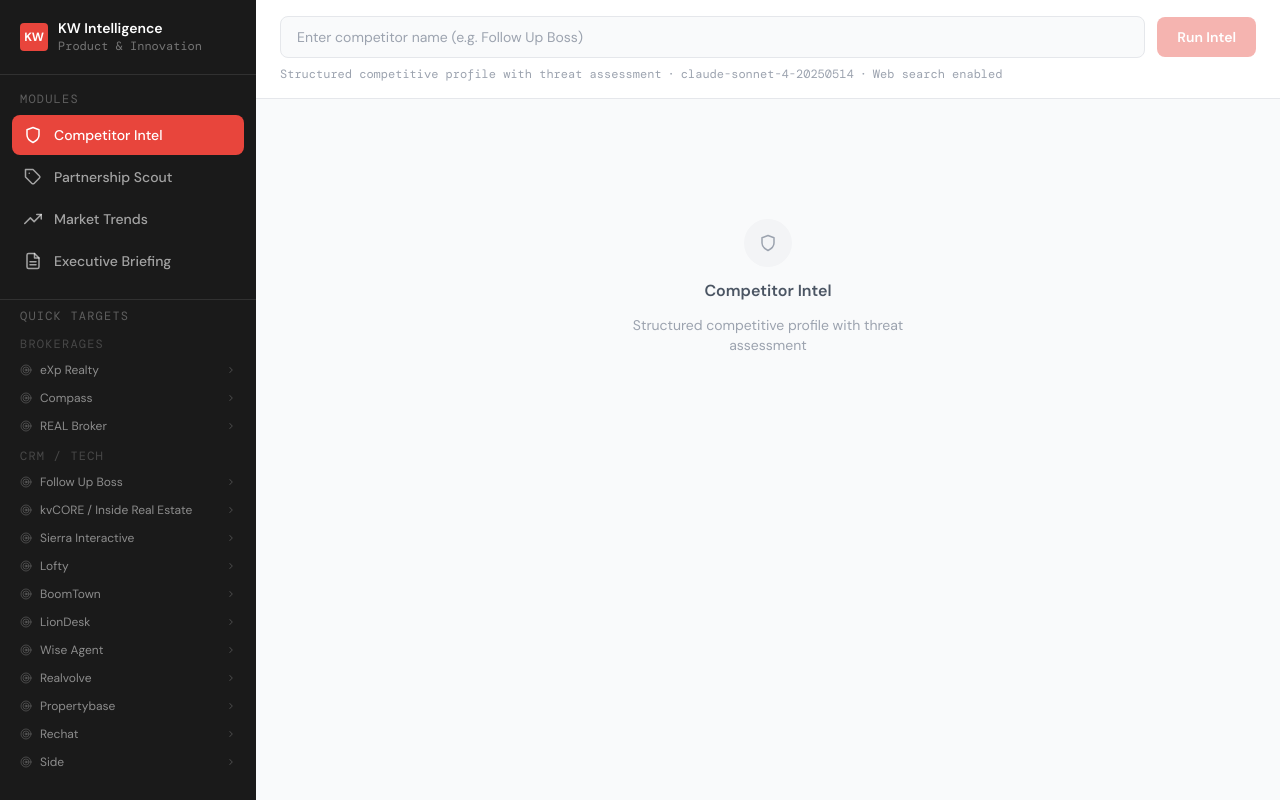
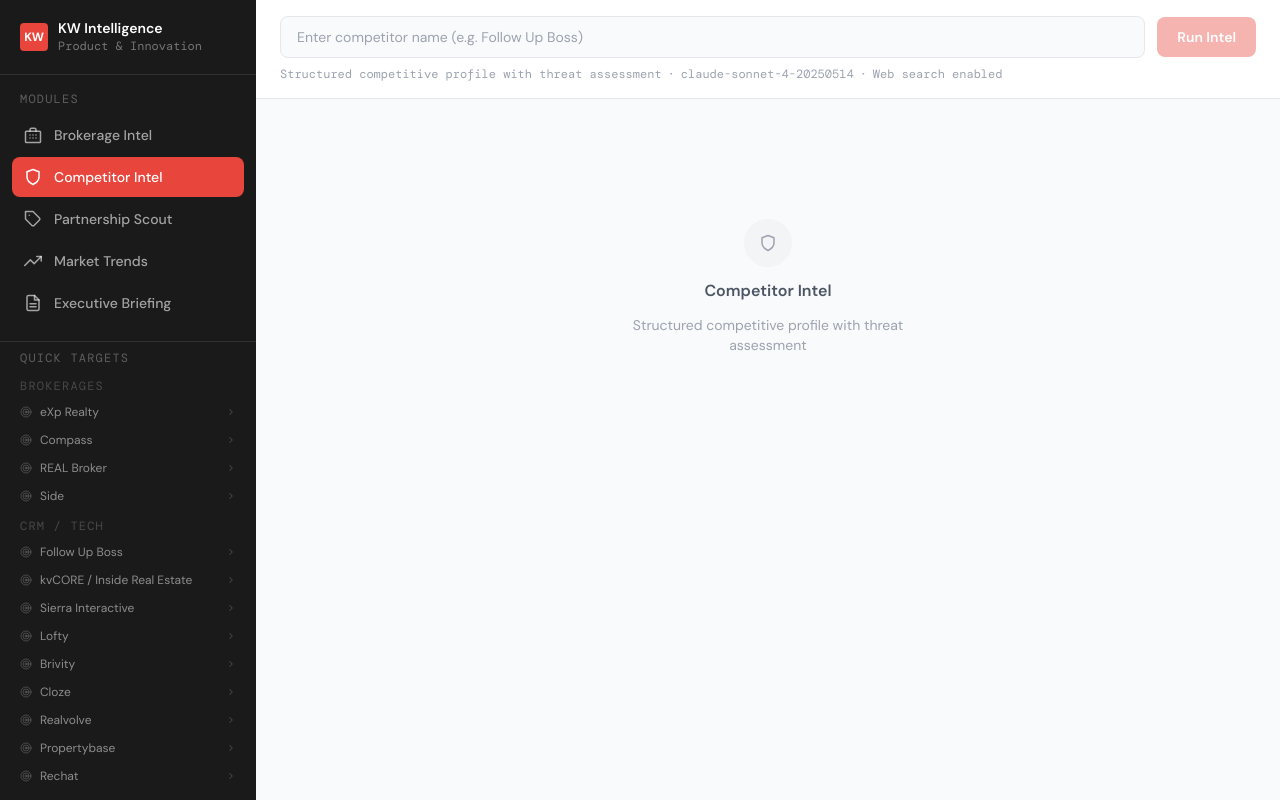
Before and after one commit to voorheesdn/kw-intel, a Next.js app: page / in a window 1280 px wide. Built offline with nearby package versions, Linux system fonts and the light colour scheme.

Commit message:
Add Brokerage Intel module; update Quick Targets with grouping and Brivity/Cloze

```diff
--- a/app/page.tsx
+++ b/app/page.tsx
@@ -4,7 +4,7 @@ import { useState } from 'react';
 
 // ─── Types ───────────────────────────────────────────────────────────────────
 
-type ModuleType = 'competitor' | 'partnership' | 'market' | 'briefing';
+type ModuleType = 'competitor' | 'brokerage' | 'partnership' | 'market' | 'briefing';
 type ImpactLevel = 'high' | 'medium' | 'low';
 
 interface CompetitorData {
@@ -17,6 +17,28 @@ interface CompetitorData {
     date: string;
   }>;
   strengths: string[];
+  weaknesses: string[];
+  threatToKW: string;
+  opportunityForKW: string;
+  signalsToWatch: string[];
+  materialityScore: number;
+}
+
+interface BrokerageData {
+  brokerage: string;
+  summary: string;
+  agentCount: string;
+  growthTrajectory: string;
+  splitModel: string;
+  techStack: string;
+  recentMoves: Array<{
+    title: string;
+    detail: string;
+    impact: ImpactLevel;
+    date: string;
+  }>;
+  recruitingStrategy: string;
+  agentValueProps: string[];
   weaknesses: string[];
   threatToKW: string;
   opportunityForKW: string;
@@ -91,6 +113,8 @@ type IntelData = CompetitorData | PartnershipData | MarketData | BriefingData;
 // ─── Constants ───────────────────────────────────────────────────────────────
 
 const SYSTEM_PROMPTS: Record<ModuleType, string> = {
+  brokerage:
+    "You are a competitive intelligence analyst specializing in real estate brokerage models. You work for Keller Williams' Agent Attraction and Product & Innovation teams. Your job is to profile competitor brokerages — focusing on their agent value proposition, growth trajectory, split and cap models, technology investments, and recruiting strategy as they compete with KW for agents. Respond ONLY with valid JSON (no markdown, no backticks, no preamble).",
   competitor:
     "You are a competitive intelligence analyst specializing in real estate technology. You work for Keller Williams' Product & Innovation team. Your job is to analyze a competitor and produce structured intelligence. You have deep knowledge of the real estate CRM and PropTech landscape. Respond ONLY with valid JSON (no markdown, no backticks, no preamble).",
   partnership:
@@ -102,6 +126,8 @@ const SYSTEM_PROMPTS: Record<ModuleType, string> = {
 };
 
 const MODULE_QUERIES: Record<ModuleType, (input: string) => string> = {
+  brokerage: (input) =>
+    `Profile "${input}" as a competitor brokerage to Keller Williams. Use web search to find current agent count, growth trajectory, split/cap model, technology stack, recruiting messaging, and recent strategic moves. Return structured JSON with this exact schema: {"brokerage": string, "summary": string, "agentCount": string, "growthTrajectory": string, "splitModel": string, "techStack": string, "recentMoves": [{"title": string, "detail": string, "impact": "high"|"medium"|"low", "date": string}], "recruitingStrategy": string, "agentValueProps": [string], "weaknesses": [string], "threatToKW": string, "opportunityForKW": string, "signalsToWatch": [string], "materialityScore": number}`,
   competitor: (input) =>
     `Analyze "${input}" as a competitor to Keller Williams in the real estate technology and CRM space. Use web search to find their latest product moves, pricing changes, funding rounds, partnerships, and agent adoption trends. Return structured JSON with this exact schema: {"competitor": string, "summary": string, "recentMoves": [{"title": string, "detail": string, "impact": "high"|"medium"|"low", "date": string}], "strengths": [string], "weaknesses": [string], "threatToKW": string, "opportunityForKW": string, "signalsToWatch": [string], "materialityScore": number}`,
   partnership: (input) =>
@@ -112,24 +138,28 @@ const MODULE_QUERIES: Record<ModuleType, (input: string) => string> = {
     `Produce an executive intelligence briefing on "${input}" for the VP of Product & Innovation at Keller Williams. Use web search for current intelligence. Return JSON: {"title": string, "date": string, "classification": "KW Internal — Confidential", "executiveSummary": string, "materialDevelopments": [{"development": string, "detail": string, "source": string, "materialityScore": number, "recommendedResponse": string}], "competitiveLandscape": string, "partnershipPipeline": string, "risksAndThreats": [{"risk": string, "detail": string, "likelihood": "high"|"medium"|"low", "impact": "high"|"medium"|"low"}], "recommendedAgenda": [string], "nextBriefingFocus": string}`,
 };
 
-const QUICK_TARGETS: { label: string; group: string }[] = [
-  { label: 'eXp Realty', group: 'Brokerages' },
-  { label: 'Compass', group: 'Brokerages' },
-  { label: 'REAL Broker', group: 'Brokerages' },
-  { label: 'Follow Up Boss', group: 'CRM / Tech' },
-  { label: 'kvCORE / Inside Real Estate', group: 'CRM / Tech' },
-  { label: 'Sierra Interactive', group: 'CRM / Tech' },
-  { label: 'Lofty', group: 'CRM / Tech' },
-  { label: 'BoomTown', group: 'CRM / Tech' },
-  { label: 'LionDesk', group: 'CRM / Tech' },
-  { label: 'Wise Agent', group: 'CRM / Tech' },
-  { label: 'Realvolve', group: 'CRM / Tech' },
-  { label: 'Propertybase', group: 'CRM / Tech' },
-  { label: 'Rechat', group: 'CRM / Tech' },
-  { label: 'Side', group: 'CRM / Tech' },
+const QUICK_TARGETS: { label: string; group: string; module: ModuleType }[] = [
+  { label: 'eXp Realty', group: 'Brokerages', module: 'brokerage' },
+  { label: 'Compass', group: 'Brokerages', module: 'brokerage' },
+  { label: 'REAL Broker', group: 'Brokerages', module: 'brokerage' },
+  { label: 'Side', group: 'Brokerages', module: 'brokerage' },
+  { label: 'Follow Up Boss', group: 'CRM / Tech', module: 'competitor' },
+  { label: 'kvCORE / Inside Real Estate', group: 'CRM / Tech', module: 'competitor' },
+  { label: 'Sierra Interactive', group: 'CRM / Tech', module: 'competitor' },
+  { label: 'Lofty', group: 'CRM / Tech', module: 'competitor' },
+  { label: 'Brivity', group: 'CRM / Tech', module: 'competitor' },
+  { label: 'Cloze', group: 'CRM / Tech', module: 'competitor' },
+  { label: 'Realvolve', group: 'CRM / Tech', module: 'competitor' },
+  { label: 'Propertybase', group: 'CRM / Tech', module: 'competitor' },
+  { label: 'Rechat', group: 'CRM / Tech', module: 'competitor' },
 ];
 
 const MODULE_CONFIG: Record<ModuleType, { label: string; placeholder: string; description: string }> = {
+  brokerage: {
+    label: 'Brokerage Intel',
+    placeholder: 'Enter brokerage name (e.g. eXp Realty)',
+    description: 'Agent value prop, splits, tech stack & recruiting strategy',
+  },
   competitor: {
     label: 'Competitor Intel',
     placeholder: 'Enter competitor name (e.g. Follow Up Boss)',
@@ -156,7 +186,7 @@ const MODULE_CONFIG: Record<ModuleType, { label: string; placeholder: string; de
 
 function stripCitations(value: unknown): unknown {
   if (typeof value === 'string') {
-    return value.replace(/<cite[^>]*>(.*?)<\/cite>/gs, '$1').trim();
+    return value.replace(/<cite[^>]*>([\s\S]*?)<\/cite>/g, '$1').trim();
   }
   if (Array.isArray(value)) {
     return value.map(stripCitations);
@@ -224,6 +254,17 @@ function IconTrendingUp() {
   );
 }
 
+function IconBuilding() {
+  return (
+    <svg width="18" height="18" viewBox="0 0 24 24" fill="none" stroke="currentColor" strokeWidth="2" strokeLinecap="round" strokeLinejoin="round">
+      <rect x="2" y="7" width="20" height="15" rx="1" />
+      <path d="M16 7V5a2 2 0 0 0-2-2h-4a2 2 0 0 0-2 2v2" />
+      <line x1="12" y1="12" x2="12" y2="12.01" />
+      <path d="M8 12h.01M16 12h.01M8 16h.01M16 16h.01M12 16h.01" />
+    </svg>
+  );
+}
+
 function IconFileText() {
   return (
     <svg width="18" height="18" viewBox="0 0 24 24" fill="none" stroke="currentColor" strokeWidth="2" strokeLinecap="round" strokeLinejoin="round">
@@ -262,6 +303,7 @@ function IconLoader() {
 }
 
 const MODULE_ICONS: Record<ModuleType, () => React.ReactElement> = {
+  brokerage: IconBuilding,
   competitor: IconShield,
   partnership: IconPuzzle,
   market: IconTrendingUp,
@@ -461,6 +503,116 @@ function CompetitorResult({ data }: { data: CompetitorData }) {
         <div>
           <SectionLabel>Strengths</SectionLabel>
           <Card><TagList items={data.strengths || []} variant="teal" /></Card>
+        </div>
+        <div>
+          <SectionLabel>Weaknesses</SectionLabel>
+          <Card><TagList items={data.weaknesses || []} variant="red" /></Card>
+        </div>
+      </div>
+
+      <div className="grid grid-cols-2 gap-4">
+        <Card className="border-l-2 border-l-red-400">
+          <SectionLabel>Threat to KW</SectionLabel>
+          <p className="text-sm text-gray-700 leading-relaxed">{data.threatToKW}</p>
+        </Card>
+        <Card className="border-l-2 border-l-teal-400">
+          <SectionLabel>Opportunity for KW</SectionLabel>
+          <p className="text-sm text-gray-700 leading-relaxed">{data.opportunityForKW}</p>
+        </Card>
+      </div>
+
+      {data.signalsToWatch?.length > 0 && (
+        <div>
+          <SectionLabel>Signals to Watch</SectionLabel>
+          <Card>
+            <ul className="space-y-2">
+              {data.signalsToWatch.map((s, i) => (
+                <li key={i} className="flex items-start gap-2 text-sm text-gray-700">
+                  <span className="text-amber-400 mt-0.5 shrink-0">◆</span>
+                  {s}
+                </li>
+              ))}
+            </ul>
+          </Card>
+        </div>
+      )}
+    </div>
+  );
+}
+
+function BrokerageResult({ data }: { data: BrokerageData }) {
+  const score = Number(data.materialityScore) || 0;
+  const scoreColor = score >= 7 ? '#E8453C' : score >= 4 ? '#F4A261' : '#45B69C';
+  return (
+    <div className="space-y-5">
+      <div className="flex items-start justify-between gap-6">
+        <div>
+          <h2 className="text-2xl font-semibold text-gray-900">{data.brokerage}</h2>
+          <p className="font-mono text-xs text-gray-400 mt-0.5 uppercase tracking-wider">Brokerage Intelligence Report</p>
+        </div>
+        <div className="text-right shrink-0">
+          <div className="font-mono text-xs text-gray-400 mb-1 uppercase tracking-wider">Materiality</div>
+          <div className="text-3xl font-bold leading-none" style={{ color: scoreColor }}>
+            {score}<span className="text-sm text-gray-400 font-normal">/10</span>
+          </div>
+          <div className="w-28 mt-2">
+            <MaterialityMeter score={score} />
+          </div>
+        </div>
+      </div>
+
+      <Card>
+        <SectionLabel>Summary</SectionLabel>
+        <p className="text-sm text-gray-700 leading-relaxed">{data.summary}</p>
+      </Card>
+
+      <div className="grid grid-cols-3 gap-3">
+        <Card>
+          <SectionLabel>Agent Count</SectionLabel>
+          <p className="text-lg font-semibold text-gray-900">{data.agentCount}</p>
+          <p className="text-xs text-gray-500 mt-0.5">{data.growthTrajectory}</p>
+        </Card>
+        <Card>
+          <SectionLabel>Split / Cap Model</SectionLabel>
+          <p className="text-sm text-gray-700">{data.splitModel}</p>
+        </Card>
+        <Card>
+          <SectionLabel>Tech Stack</SectionLabel>
+          <p className="text-sm text-gray-700">{data.techStack}</p>
+        </Card>
+      </div>
+
+      <Card>
+        <SectionLabel>Recruiting Strategy</SectionLabel>
+        <p className="text-sm text-gray-700 leading-relaxed">{data.recruitingStrategy}</p>
+      </Card>
+
+      {data.recentMoves?.length > 0 && (
+        <div>
+          <SectionLabel>Recent Moves</SectionLabel>
+          <div className="space-y-2">
+            {data.recentMoves.map((move, i) => (
+              <Card key={i}>
+                <div className="flex items-start justify-between gap-4">
+                  <div className="flex-1 min-w-0">
+                    <div className="font-semibold text-sm text-gray-900 mb-1">{move.title}</div>
+                    <p className="text-sm text-gray-600 leading-relaxed">{move.detail}</p>
+                  </div>
+                  <div className="flex flex-col items-end gap-1.5 shrink-0">
+                    <ImpactBadge level={move.impact} />
+                    <span className="font-mono text-xs text-gray-400">{move.date}</span>
+                  </div>
+                </div>
+              </Card>
+            ))}
+          </div>
+        </div>
+      )}
+
+      <div className="grid grid-cols-2 gap-4">
+        <div>
+          <SectionLabel>Agent Value Props</SectionLabel>
+          <Card><TagList items={data.agentValueProps || []} variant="teal" /></Card>
         </div>
         <div>
           <SectionLabel>Weaknesses</SectionLabel>
@@ -743,6 +895,7 @@ function BriefingResult({ data }: { data: BriefingData }) {
 
 function LoadingState({ module: mod }: { module: ModuleType }) {
   const labels: Record<ModuleType, string> = {
+    brokerage: 'Profiling brokerage',
     competitor: 'Profiling competitor',
     partnership: 'Scouting partnerships',
     market: 'Analyzing market trends',
@@ -772,7 +925,7 @@ function EmptyState({ module: mod }: { module: ModuleType }) {
 
 // ─── Main Page ────────────────────────────────────────────────────────────────
 
-const MODULES: ModuleType[] = ['competitor', 'partnership', 'market', 'briefing'];
+const MODULES: ModuleType[] = ['brokerage', 'competitor', 'partnership', 'market', 'briefing'];
 
 export default function Page() {
   const [activeModule, setActiveModule] = useState<ModuleType>('competitor');
@@ -822,10 +975,10 @@ export default function Page() {
     }
   };
 
-  const handleQuickTarget = (name: string) => {
-    setActiveModule('competitor');
-    setInput(name);
-    runIntel(name, 'competitor');
+  const handleQuickTarget = (label: string, module: ModuleType) => {
+    setActiveModule(module);
+    setInput(label);
+    runIntel(label, module);
   };
 
   const handleModuleChange = (mod: ModuleType) => {
@@ -838,6 +991,7 @@ export default function Page() {
   const renderResult = () => {
     if (!result) return null;
     switch (resultModule) {
+      case 'brokerage': return <BrokerageResult data={result as unknown as BrokerageData} />;
       case 'competitor': return <CompetitorResult data={result as CompetitorData} />;
       case 'partnership': return <PartnershipResult data={result as PartnershipData} />;
       case 'market': return <MarketResult data={result as MarketData} />;
@@ -894,7 +1048,7 @@ export default function Page() {
               {QUICK_TARGETS.filter((t) => t.group === group).map((target) => (
                 <button
                   key={target.label}
-                  onClick={() => handleQuickTarget(target.label)}
+                  onClick={() => handleQuickTarget(target.label, target.module)}
                   className="w-full flex items-center gap-2 px-2 py-1.5 rounded text-left text-white/50 hover:text-white/90 hover:bg-white/10 transition-colors group"
                 >
                   <span className="text-white/20 group-hover:text-white/40 shrink-0">
```
